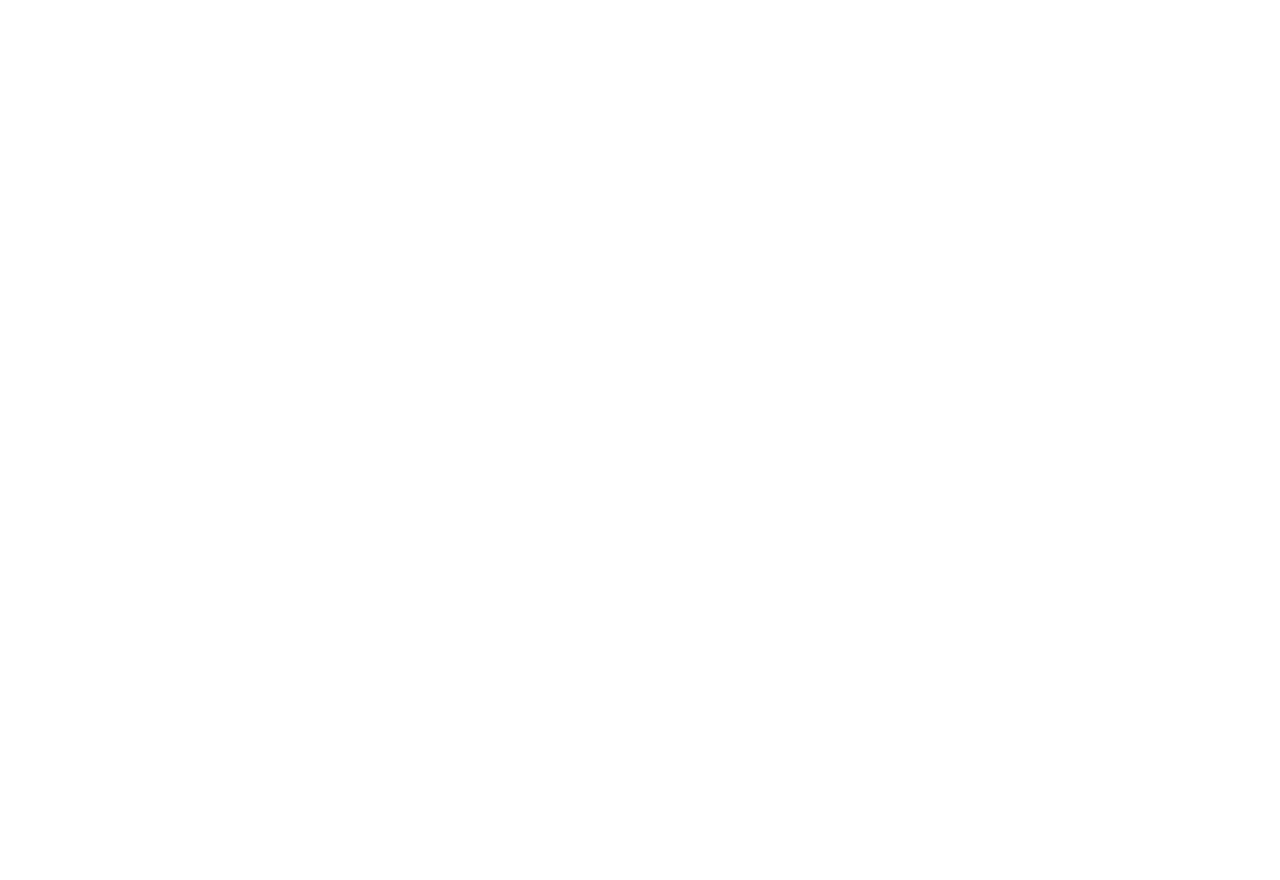
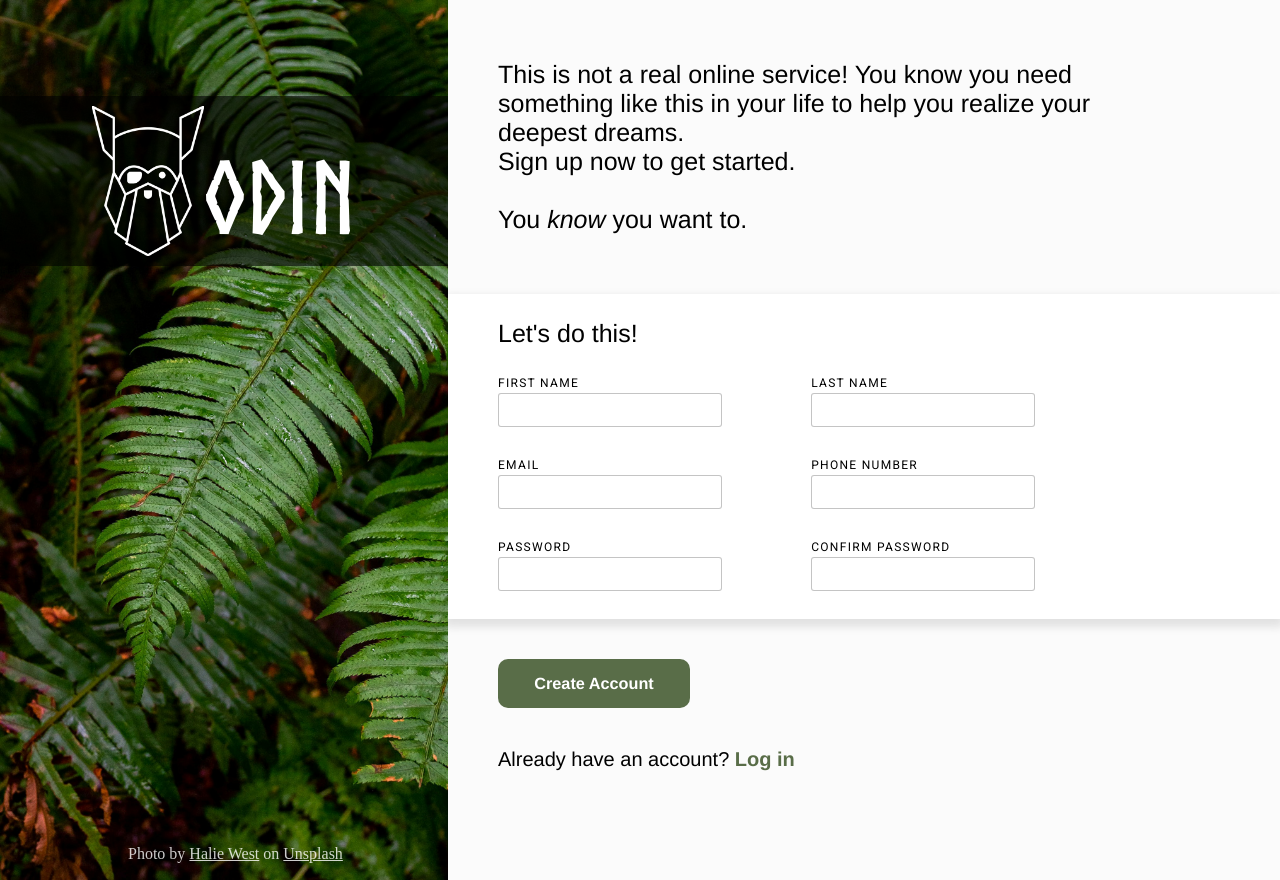
Before and after one commit to sunnyychung/odin-clone-form, a plain HTML site: page index.html in a window 1280 px wide. Before the commit the page ends 800 px from the top, so only its background shows below. Drawn offline with Linux system fonts and the light colour scheme.

Commit message:
Styling for input boxes, the banner, additional fonts added

```diff
--- a/index.html
+++ b/index.html
@@ -4,28 +4,67 @@
     <meta charset="UTF-8">
     <meta name="viewport" content="width=device-width, initial-scale=1.0">
     <title>Document</title>
+    <link rel="preconnect" href="https://fonts.googleapis.com">
+    <link rel="preconnect" href="https://fonts.gstatic.com" crossorigin>
+    <link href="https://fonts.googleapis.com/css2?family=Roboto:ital,wght@0,100;0,300;0,400;0,500;0,700;0,900;1,100;1,300;1,400;1,500;1,700;1,900&display=swap" rel="stylesheet">
+    <link rel="stylesheet" href="style.css">
 </head>
 <body>
     <main>
         <div class="odin-banner">
-            <div class="odinlogo">
-
+            <div class="banner-body">
+                <img src="imgs/odin-lined.png" class="odin-logo">
+                <p>ODIN</p>
             </div>
-            <div class="footer">
-
-            </div>
+            <p>Photo by <a target="_blank" href="https://unsplash.com/@haliewestphoto">Halie West</a> on <a target="_blank" href="https://unsplash.com/photos/green-leaf-plant-in-close-up-photography-25xggax4bSA">Unsplash</a></p>
         </div>
         <div class="content">
             <div class="info">
+                This is not a real online service! You know you need something like this in your life to help you realize your deepest dreams. <br> Sign up now to get started.
 
+                <br><br>
+
+                You <em>know</em> you want to.
             </div>
             <div class="form">
+                <p>Let's do this!</p>
                 <form action="" method="post">
+                    <div class="item">
+                        <label for="firstname">FIRST NAME</label>
+                        <input type="text" id="firstname" name="firstname"/>
+                    </div>
 
+                    <div class="item">
+                        <label for="lastname">LAST NAME</label>
+                        <input type="text" id="lastname" name="lastname"/>
+                    </div>
+
+                    <div class="item">
+                        <label for="email">EMAIL</label>
+                        <input type="email" id="email" name="email"/>
+                    </div>
+
+                    <div class="item">
+                        <label for="phone">PHONE NUMBER</label>
+                        <input type="tel" id="phone" name="phone"/>
+                    </div>
+
+                    <div class="item">
+                        <label for="password">PASSWORD</label>
+                        <input type="password" id="password" name="password"/>
+                    </div>
+
+                    <div class="item">
+                        <label for="confirm-password">CONFIRM PASSWORD</label>
+                        <input type="password" id="confirm-password" name="confirm-password"/>
+                    </div>
                 </form>
             </div>
+            <div class="button">
+                <button type="submit">Create Account</button>
+            </div>
             <div class="login">
-
+                Already have an account? <a target="_blank" href="https://www.google.co.uk">Log in</a>
             </div>
         </div>
     </main>
--- a/style.css
+++ b/style.css
@@ -0,0 +1,144 @@
+@font-face {
+    font-family: norse-bold;
+    src: url(fonts/Norse-Bold.otf);
+}
+
+@import url('https://fonts.googleapis.com/css2?family=Roboto:ital,wght@0,100;0,300;0,400;0,500;0,700;0,900;1,100;1,300;1,400;1,500;1,700;1,900&display=swap');
+
+:root {
+    --content-paddingleft: 50px;
+    --backup-font: "system-ui, -apple-system, BlinkMacSystemFont, 'Segoe UI', Roboto, Oxygen, Ubuntu, Cantarell, 'Open Sans', 'Helvetica Neue', sans-serif";
+}
+
+body {
+    padding: 0;
+    margin: 0;
+}
+
+main {
+    display: flex;
+    height: 110vh;
+}
+
+.odin-banner {
+    position: relative;
+    width: 100%;
+    max-width: 35vw;
+    background-image: url("imgs/banner-background.jpg");
+    background-size: cover;
+    color: white;
+}
+
+.odin-background {
+    width: 500px;
+    height: 100vh;
+}
+
+.banner-body {
+    padding: 10px 0px;
+    display: flex;
+    align-items: center;
+    justify-content: center;
+    position: absolute;
+    top: 12vh;
+    width: 100%;
+    background-color: rgba(0, 0, 0, 0.6);
+}
+
+.banner-body p {
+    padding-top: 2rem;
+    margin: 0px;
+    font-family: norse-bold, var(--backup-font);
+    font-size: 100px;
+}
+
+.odin-logo {
+    height: 150px;
+}
+
+.odin-banner > p {
+    position: absolute;
+    left: 10vw;
+    bottom: 0.1vh;
+    font-size: 1rem;
+    opacity: 0.8;
+}
+
+.odin-banner > p a {
+    color: white;
+}
+
+.content {
+    font-family: Helvetica, var(--backup-font);
+    display: flex;
+    background-color: #fbfbfbfc;
+    flex-direction: column;
+    font-size: 25px;
+    font-weight: 500;
+    max-width: 65vw;
+    width: 100%;
+}
+
+.info {
+    padding: 60px 180px;
+    padding-left: var(--content-paddingleft);
+}
+
+.form {
+    padding: 0px 150px;
+    padding-left: var(--content-paddingleft);
+    background-color: white;
+    box-shadow: 0px 5px 8px 3px #E2E2E2;
+}
+
+.form form {
+    display: flex;
+    flex-wrap: wrap;
+}
+
+form .item {
+    font-family: Roboto, var(--backup-font);
+    font-weight: 400;
+    letter-spacing: 1.3px;
+    line-height: 20px;
+    font-size: 12px;
+    display: flex;
+    flex-direction: column;
+    padding-right: 7vw;
+    padding-bottom: 3.5vh;
+}
+
+.item input {
+    width: 17vw;
+    height: 30px;
+    border-radius: 3px;
+    border: 0.1px solid rgba(61, 61, 61, 0.3)
+}
+
+.button {
+    padding: 40px;
+    padding-left: var(--content-paddingleft);
+}
+
+.button button {
+    font-family: Helvetica, var(--backup-font);
+    font-weight: bold;
+    font-size: 0.65em;
+    color: white;
+    background-color: #596D48;
+    padding: 15px 20px;
+    width: 15vw;
+    border-radius: 10px;
+    border-style: none;
+}
+
+.login {
+    font-size: 0.8em;
+    padding-left: var(--content-paddingleft);
+}
+
+.login a {
+    text-decoration: none;
+    color: #596D48;
+    font-weight: bold;
+}
```
Also changed, not shown: fonts/AmericanCaptain.otf (added), imgs/banner-background.jpg (added), sign-up-form.png (added).
